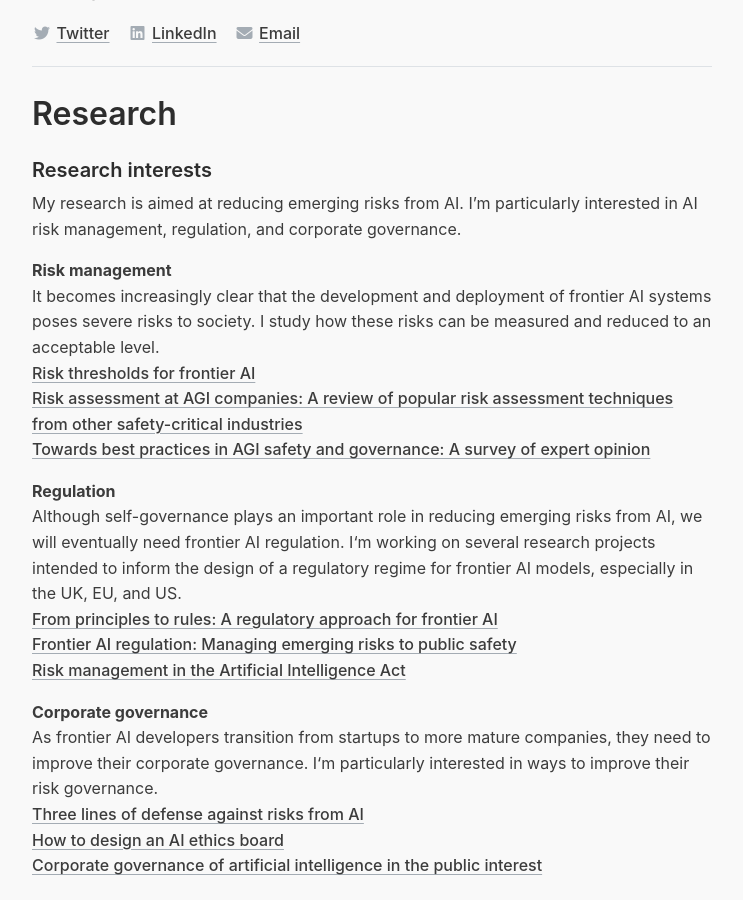
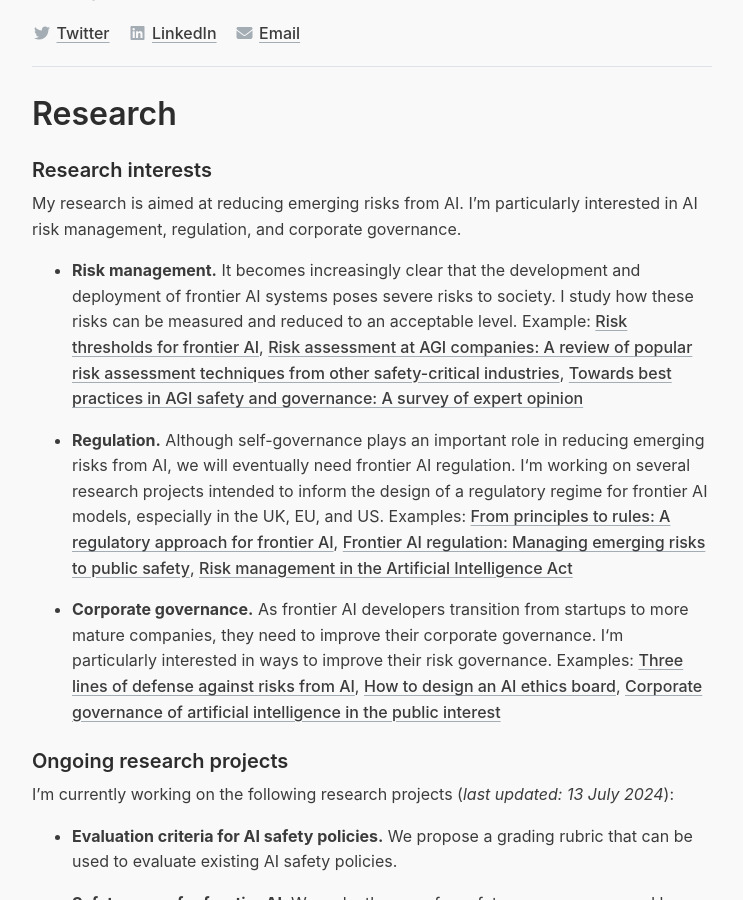
Before and after one commit to jonasschuett/jonasschuett.github.io, a Jekyll site: the page built from _posts/2020-04-04-introduction.md, in a window 1280 px wide and 900 px high, scrolled down 1282 px. Shown: the whole window, without its empty margins (268-1011 px from the left). Built offline with Jekyll 4.4.1, drawn with Linux system fonts in a browser that asks for light colours; nearby versions of some CDN libraries.

Commit message:
Update 2020-04-04-introduction.md

```diff
--- a/_posts/2020-04-04-introduction.md
+++ b/_posts/2020-04-04-introduction.md
@@ -30,23 +30,11 @@ I live in Berlin, but regularly visit Oxford, London, and Washington, DC. Outsid
 
 My research is aimed at reducing emerging risks from AI. I'm particularly interested in AI risk management, regulation, and corporate governance.
 
-**Risk management** <br>
-It becomes increasingly clear that the development and deployment of frontier AI systems poses severe risks to society. I study how these risks can be measured and reduced to an acceptable level.  <br>
-[Risk thresholds for frontier AI](https://arxiv.org/pdf/2406.14713) <br>
-[Risk assessment at AGI companies: A review of popular risk assessment techniques from other safety-critical industries](https://arxiv.org/pdf/2307.08823) <br>
-[Towards best practices in AGI safety and governance: A survey of expert opinion](https://arxiv.org/pdf/2305.07153)
+- **Risk management.** It becomes increasingly clear that the development and deployment of frontier AI systems poses severe risks to society. I study how these risks can be measured and reduced to an acceptable level. Example: [Risk thresholds for frontier AI](https://arxiv.org/pdf/2406.14713), [Risk assessment at AGI companies: A review of popular risk assessment techniques from other safety-critical industries](https://arxiv.org/pdf/2307.08823), [Towards best practices in AGI safety and governance: A survey of expert opinion](https://arxiv.org/pdf/2305.07153)
 
-**Regulation** <br>
-Although self-governance plays an important role in reducing emerging risks from AI, we will eventually need frontier AI regulation. I‘m working on several research projects intended to inform the design of a regulatory regime for frontier AI models, especially in the UK, EU, and US.  <br>
-[From principles to rules: A regulatory approach for frontier AI](https://arxiv.org/pdf/2407.07300) <br>
-[Frontier AI regulation: Managing emerging risks to public safety](https://arxiv.org/pdf/2307.03718) <br>
-[Risk management in the Artificial Intelligence Act](https://doi.org/10.1017/err.2023.1)
+- **Regulation.** Although self-governance plays an important role in reducing emerging risks from AI, we will eventually need frontier AI regulation. I‘m working on several research projects intended to inform the design of a regulatory regime for frontier AI models, especially in the UK, EU, and US.  Examples: [From principles to rules: A regulatory approach for frontier AI](https://arxiv.org/pdf/2407.07300), [Frontier AI regulation: Managing emerging risks to public safety](https://arxiv.org/pdf/2307.03718), [Risk management in the Artificial Intelligence Act](https://doi.org/10.1017/err.2023.1)
 
-**Corporate governance** <br>
-As frontier AI developers transition from startups to more mature companies, they need to improve their corporate governance. I‘m particularly interested in ways to improve their risk governance.  <br>
-[Three lines of defense against risks from AI](https://doi.org/10.1007/s00146-023-01811-0) <br>
-[How to design an AI ethics board](https://doi.org/10.1007/s43681-023-00409-y) <br>
-[Corporate governance of artificial intelligence in the public interest](https://doi.org/10.3390/info12070275)
+- **Corporate governance.** As frontier AI developers transition from startups to more mature companies, they need to improve their corporate governance. I‘m particularly interested in ways to improve their risk governance. Examples: [Three lines of defense against risks from AI](https://doi.org/10.1007/s00146-023-01811-0), [How to design an AI ethics board](https://doi.org/10.1007/s43681-023-00409-y), [Corporate governance of artificial intelligence in the public interest](https://doi.org/10.3390/info12070275)
 
 ### Ongoing research projects
 
```
